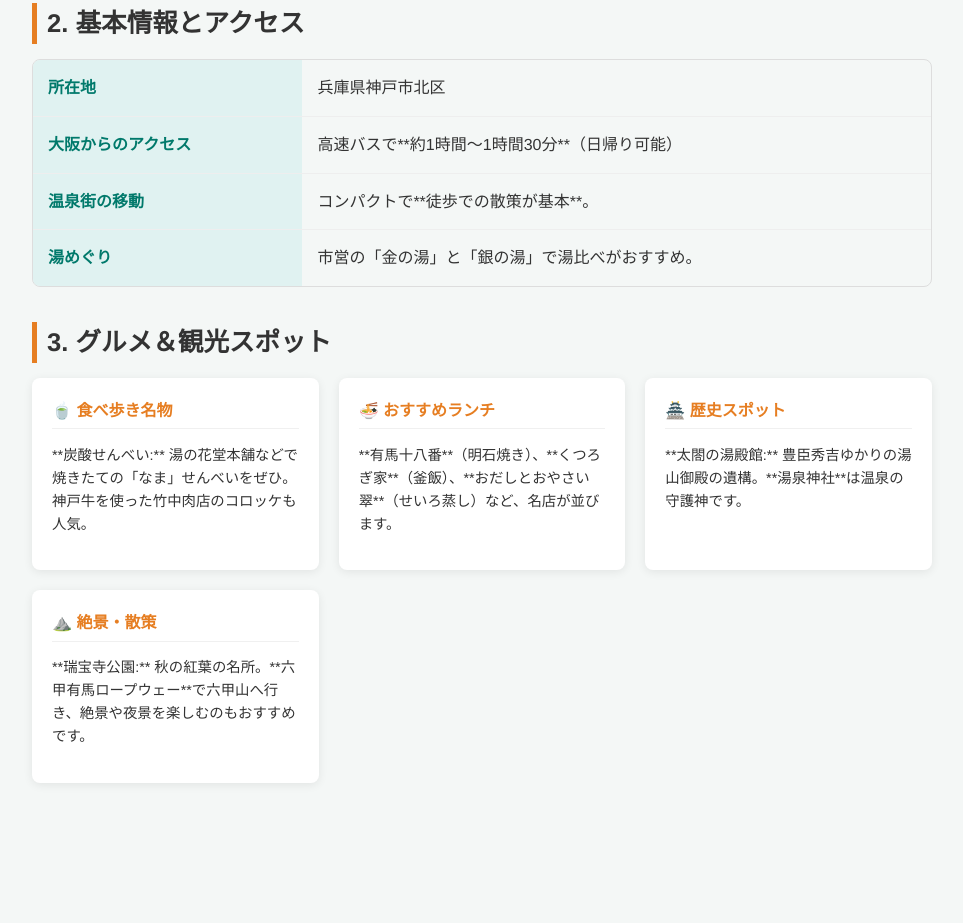
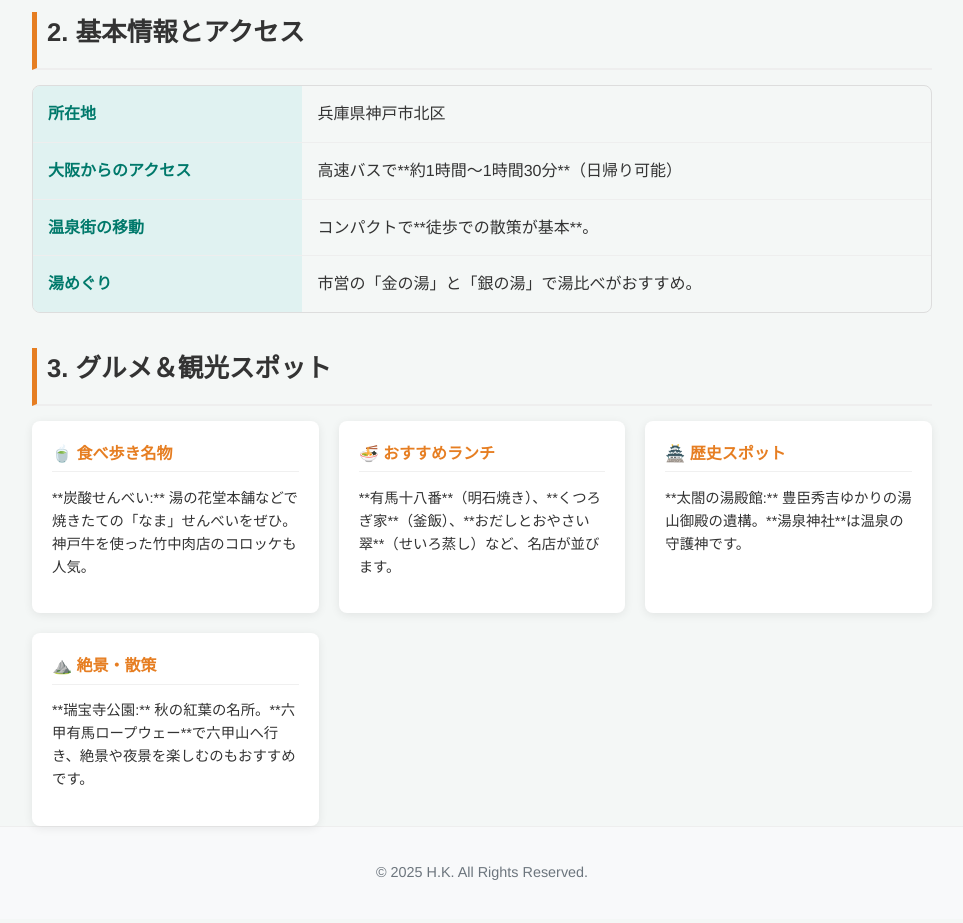
Before and after one commit to honoka-89/honoka-89.github.io, a plain HTML site: page arima.html in a window 1280 px wide. Shown: the part 651-1574 px from the top of the page, without its empty margins (158-1121 px from the left). Before the commit the page ends 1462 px from the top, so only its background shows below. Drawn offline with Linux system fonts and the light colour scheme.

Commit message:
各ページにコピーライトを追加、style.cssを記載

```diff
--- a/arima.html
+++ b/arima.html
@@ -4,6 +4,7 @@
     <meta charset="UTF-8">
     <meta name="viewport" content="width=device-width, initial-scale=1.0">
     <title>♨️ 有馬温泉 徹底ガイド</title>
+    <link rel="stylesheet" href="style.css">
     <style>
         /* --- CSSコード --- */
         :root {
@@ -262,5 +263,9 @@
         </div>
     </div>
 
+    <footer>
+        <p>&copy; 2025 H.K. All Rights Reserved.</p>
+    </footer>
+
 </body>
 </html>
```
Also changed, not shown: shiga.html (+5 -0 lines).
